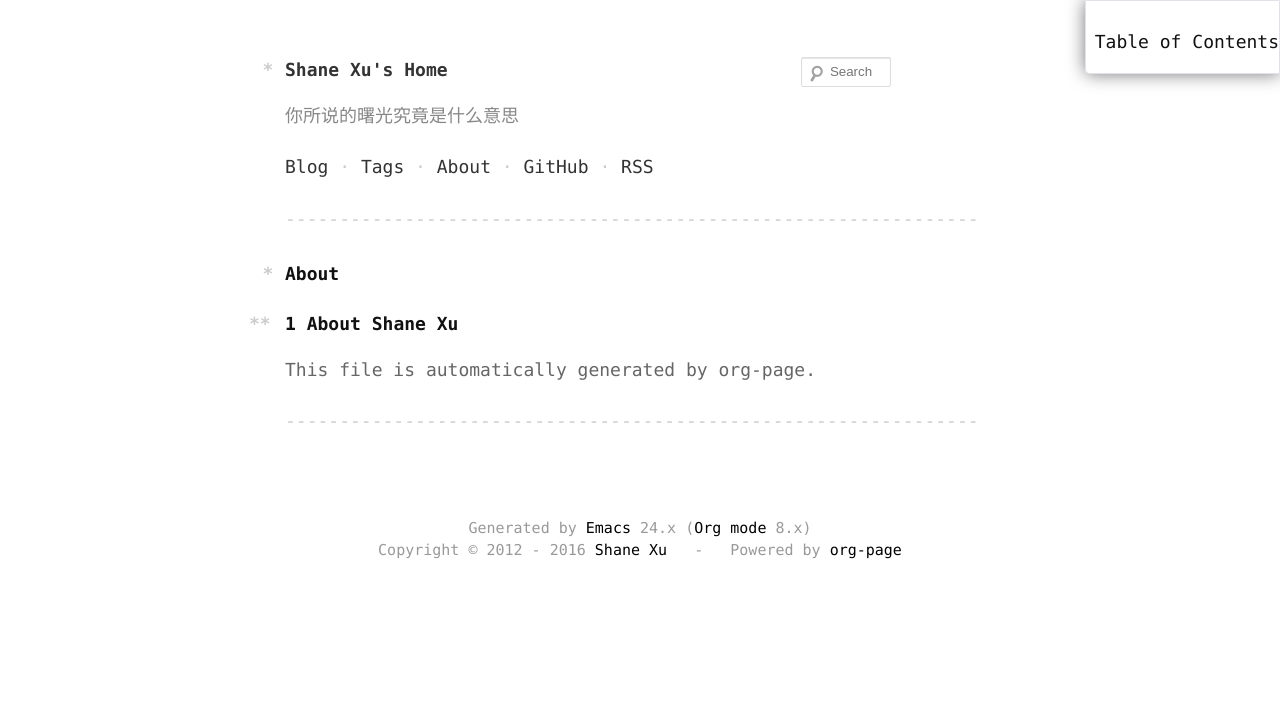
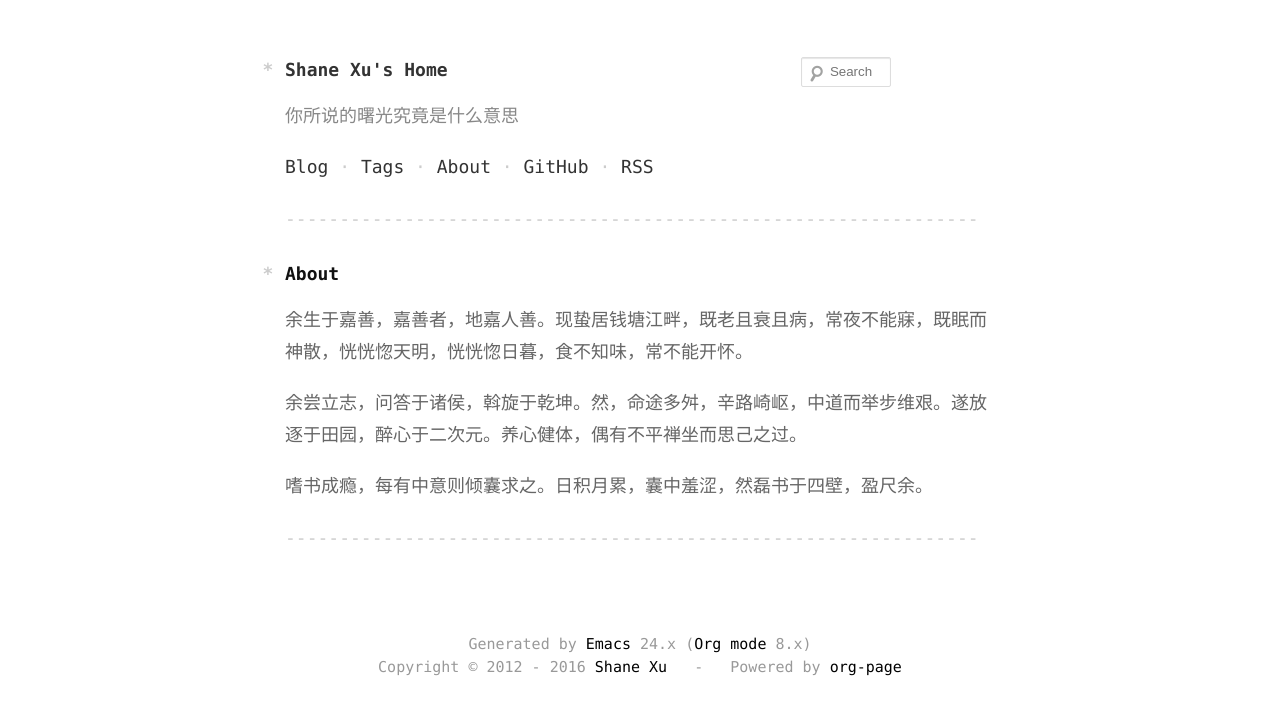
Before and after one commit to shanexu/xusheng.org, a plain HTML site: page about/index.html in a window 1280 px wide. Drawn offline with nearby package versions, Linux system fonts and the light colour scheme; some packages are replaced by stand-ins of ours; a script that the page names is missing.

Commit message:
Update published html files, committed by org-page.

```diff
--- a/about/index.html
+++ b/about/index.html
@@ -29,22 +29,17 @@
 <div>
 <div class="post">
 <h1>About</h1>
-<div id="table-of-contents">
-<h2>Table of Contents</h2>
-<div id="text-table-of-contents">
-<ul>
-<li><a href="#orgheadline1">1. About Shane Xu</a></li>
-</ul>
-</div>
-</div>
+<p>
+余生于嘉善，嘉善者，地嘉人善。现蛰居钱塘江畔，既老且衰且病，常夜不能寐，既眠而神散，恍恍惚天明，恍恍惚日暮，食不知味，常不能开怀。
+</p>
 
-<div id="outline-container-orgheadline1" class="outline-2">
-<h2 id="orgheadline1"><span class="section-number-2">1</span> About Shane Xu</h2>
-<div class="outline-text-2" id="text-1">
 <p>
-This file is automatically generated by org-page.</p>
-</div>
-</div>
+余尝立志，问答于诸侯，斡旋于乾坤。然，命途多舛，辛路崎岖，中道而举步维艰。遂放逐于田园，醉心于二次元。养心健体，偶有不平禅坐而思己之过。
+</p>
+
+<p>
+嗜书成瘾，每有中意则倾囊求之。日积月累，囊中羞涩，然磊书于四壁，盈尺余。
+</p>
 
 </div>
 </div>
--- a/rss.xml
+++ b/rss.xml
@@ -4,8 +4,8 @@
     <title>Shane Xu&#39;s Home</title>
     <link>http://xusheng.org/</link>
     <description>你所说的曙光究竟是什么意思</description>
-    <pubDate>Fri, 04 Mar 2016 22:51:08 CST</pubDate>
-    <lastBuildDate>Fri, 04 Mar 2016 22:51:08 CST</lastBuildDate>
+    <pubDate>Sun, 06 Mar 2016 23:44:48 CST</pubDate>
+    <lastBuildDate>Sun, 06 Mar 2016 23:44:48 CST</lastBuildDate>
     <docs>http://www.rssboard.org/rss-specification</docs>
     <generator>Org-page static site generator (https://github.com/kelvinh/org-page)</generator>
     <item>
```
